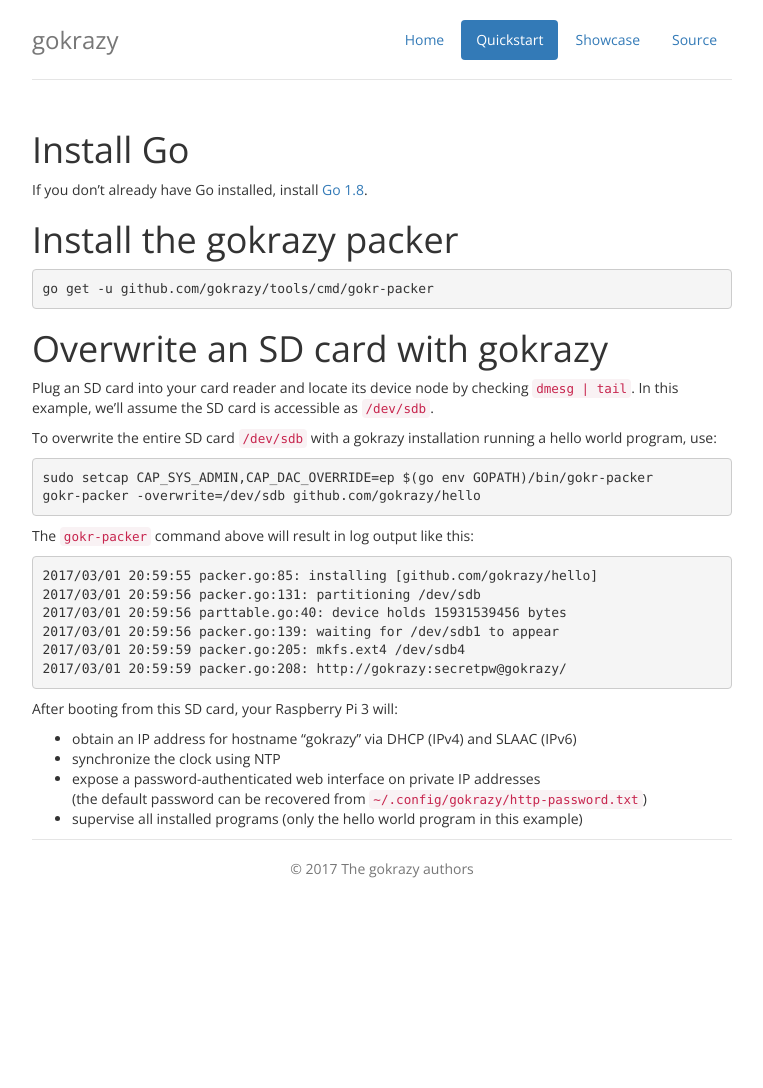
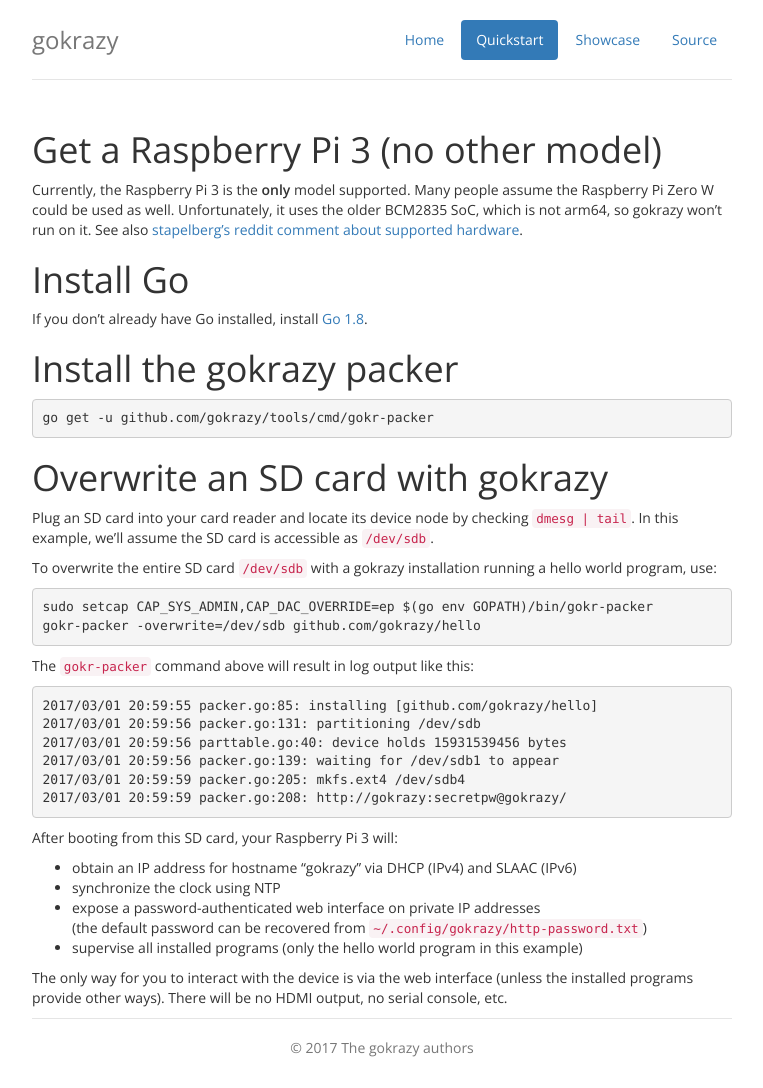
Before and after one commit to gokrazy/gokrazy.github.io, a Jekyll site: the page built from quickstart.html, in a window 1280 px wide. Shown: the whole page, without its empty margins (258-1021 px from the left). Built offline with Jekyll 4.4.1, drawn with Linux system fonts in a browser that asks for light colours; nearby versions of some CDN libraries; some web fonts are replaced; Markdown is read by kramdown in place of the engine named in the settings; before the commit the page ends 909 px from its top, so only the background shows below that.

Commit message:
quickstart: add device support, web UI as only way of interaction
related to https://github.com/gokrazy/hello/issues/1

```diff
--- a/quickstart.html
+++ b/quickstart.html
@@ -7,6 +7,17 @@ weight: 1
 
       <div class="row">
         <div class="col-lg-12">
+	  <h1>Get a Raspberry Pi 3 (no other model)</h1>
+	  <p>
+	  Currently, the Raspberry Pi 3 is the <strong>only</strong>
+	  model supported. Many people assume the Raspberry Pi Zero W
+	  could be used as well. Unfortunately, it uses the older
+	  BCM2835 SoC, which is not arm64, so gokrazy won’t run on
+	  it. See
+	  also <a href="https://www.reddit.com/r/golang/comments/5xgf8u/gokrazy_a_purego_userland_for_your_raspberry_pi_3/dei7b2m/">stapelberg’s
+	  reddit comment about supported hardware</a>.
+	  </p>
+
 	  <h1>Install Go</h1>
 	  <p>
 	  If you don’t already have Go installed, install <a href="https://golang.org/dl/">Go 1.8</a>.
@@ -42,6 +53,9 @@ gokr-packer -overwrite=/dev/sdb github.com/gokrazy/hello</pre>
 	  (the default password can be recovered from <code>~/.config/gokrazy/http-password.txt</code>)</li>
 	  <li>supervise all installed programs (only the hello world program in this example)</li>
 	  </ul>
+	  The only way for you to interact with the device is via the
+	  web interface (unless the installed programs provide other
+	  ways). There will be no HDMI output, no serial console, etc.
 	  </p>
 	</div>
       </div>
```
